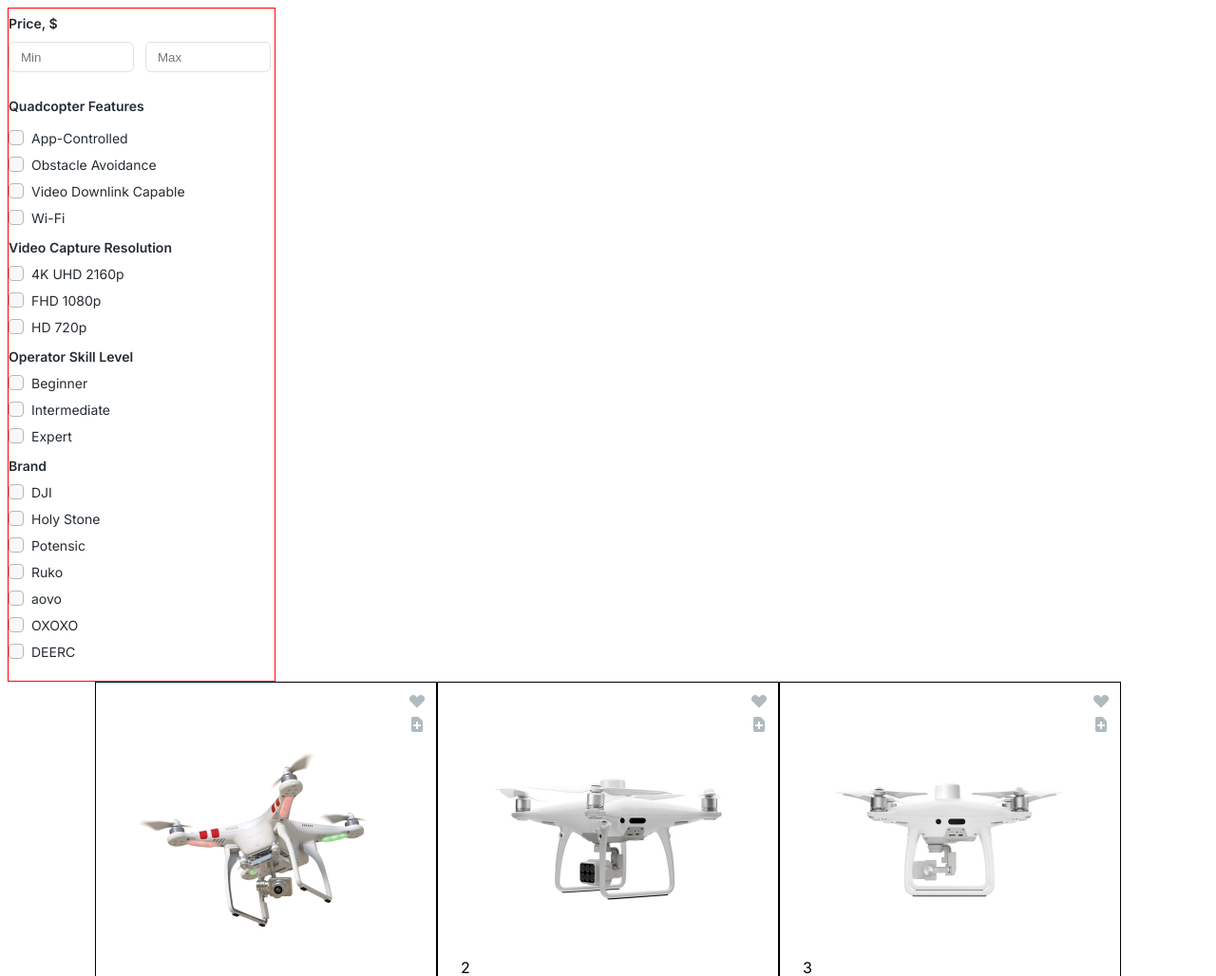
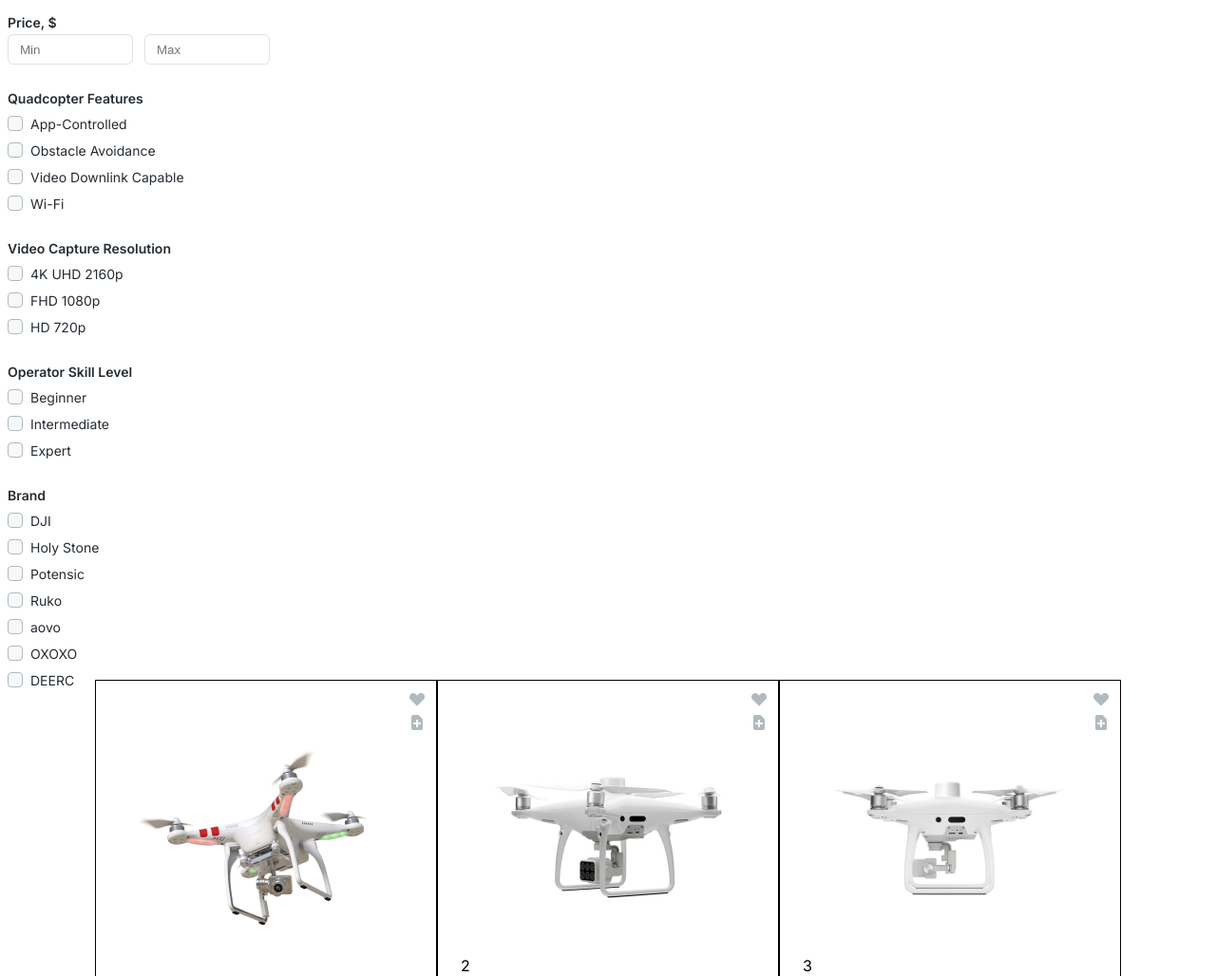
Before and after one commit to OdionBilly/300-DevDays-Third-task, a plain HTML site: page index.html in a window 1280 px wide. Shown: the top 1028 px of the page at 95% size. Drawn offline with Linux system fonts and the light colour scheme.

Commit message:
final commit for the filters
Fully design for the filters and also i have reverted the header semantic tag to section since it as already been used in the master branch.

```diff
--- a/Css/style.css
+++ b/Css/style.css
@@ -3,7 +3,7 @@
 /* universal styles for the body */
 
 body {
-    font-family: 'Inter', sans-serif;
+    font-family: 'Inter', sans-serif; /* font family rule for the whole document */
 }
 
 /* filter section styles starts here */
@@ -11,12 +11,12 @@ body {
 #filters {
     width: 280px;
     height: 708px;
-    border: 1px solid red;
     position: relative;
 }
 
+/* resetting the default margin... expected to be inherited from the "*" selector eventually */
 #filters * {
-    margin: 0; /* resetting the default margin... expected to be inherited from the "*" selector eventually */
+    margin: 0;
 }
 
 /* styles for the min and max inputs */
@@ -26,8 +26,13 @@ body {
     border-radius: 6px;
     border: 1px solid #DDE2E4;
     padding: 4px 12px;
+    margin-top: 4px;
     box-sizing: border-box;
-    margin: 4px 0px 20px;
+}
+
+/* removes the outline while min and max input is focused */
+#filters > div > input[placeholder]:focus {
+    outline: none;
 }
 
 /* styles for only the max input */
@@ -39,15 +44,17 @@ body {
 /* styles for all h3 in the filter container */
 #filters h3 {
     font-weight: 600;
+    height: 24px;
     font-size: 0.875rem;
     line-height: 1.5;
     padding: 5px 0px;
     color: #252C32;
+    box-sizing: border-box;
 }
 
-/* specific style for the second h3 (Quadcopter Features) */
-#filters h3:nth-of-type(2) {
-    margin-bottom: 6px;
+/* margin rules for all h3s expect the first one containing (Price, $) */
+#filters h3:not(#filters h3:first-of-type) {
+    margin: 20px 0px 6px;
 }
 
 /* styles for all the divs in filter containing the checkboxes and their labels */
@@ -57,28 +64,33 @@ body {
     gap: 8px;
     width: 280px;
     height: 24px;
-    margin-bottom: 4px;
+    margin-top: 4px;
 }
 
-
+/* styles for the checkboxes */
 #filters div > input[type="checkbox"] {
     width: 16px;
     height: 16px;
     border-radius: 4px;
     border: 1px solid #B0BABF;
+    box-sizing: border-box;
     appearance: none;
     background-color: #F6F8F9;
 }
 
+/* styles for the checkboxes wen they are checked */
 #filters div > input[type="checkbox"]:checked {
     background-color: #B0BABF;
 }
 
+/* styles for the checkboxes labels */
 #filters div > label {
     font-size: 0.875rem;
     padding: 5px 0px;
     color: #252C32;
 }
+
+/* end of filter styles */
 
 .serp-flex-container {
     flex-direction: column;
--- a/index.html
+++ b/index.html
@@ -13,7 +13,7 @@
 
 <body>
     <!-- header -->
-    <header></header>
+    <section></section>
 
     <!-- Filter -->
     <section id="filters">
```
